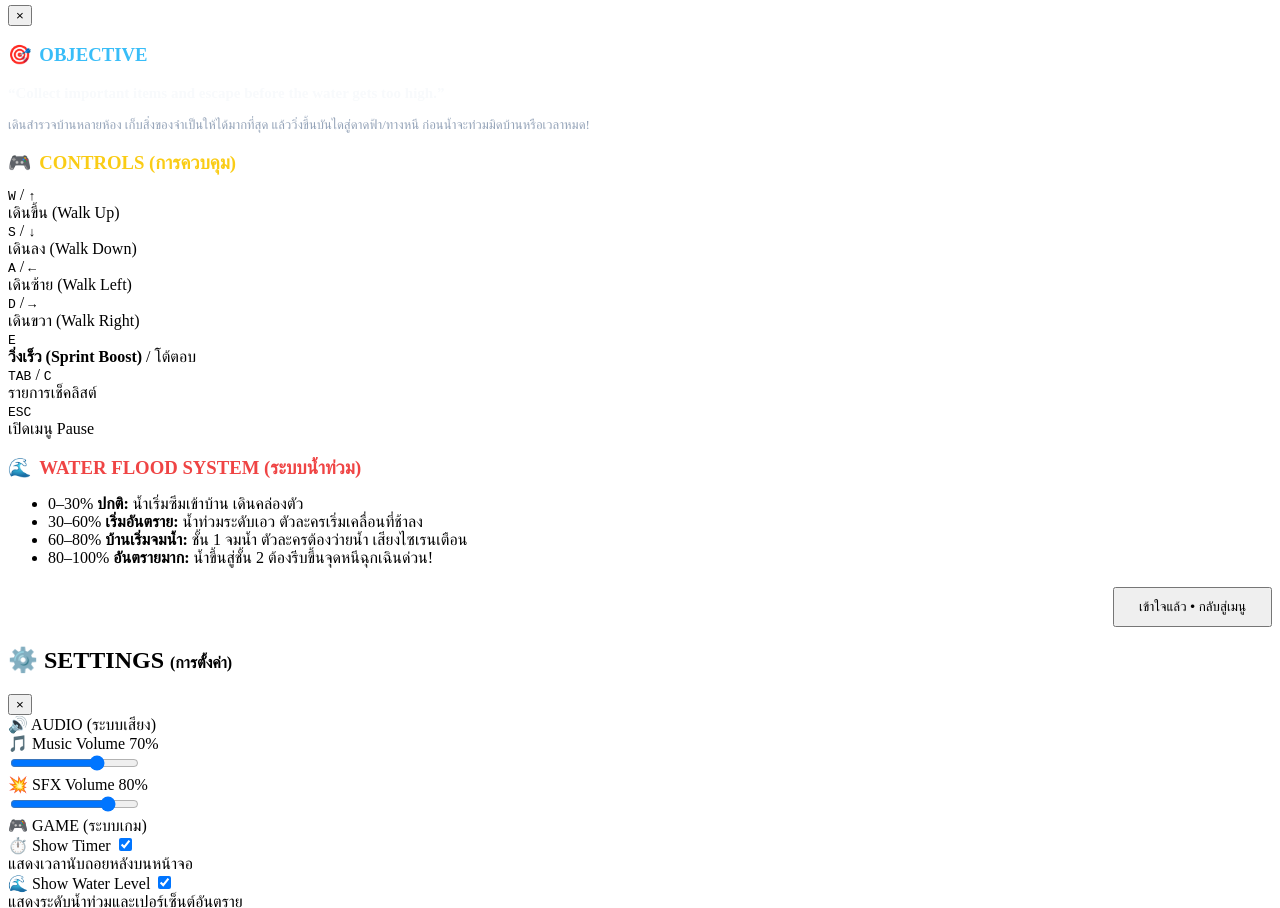
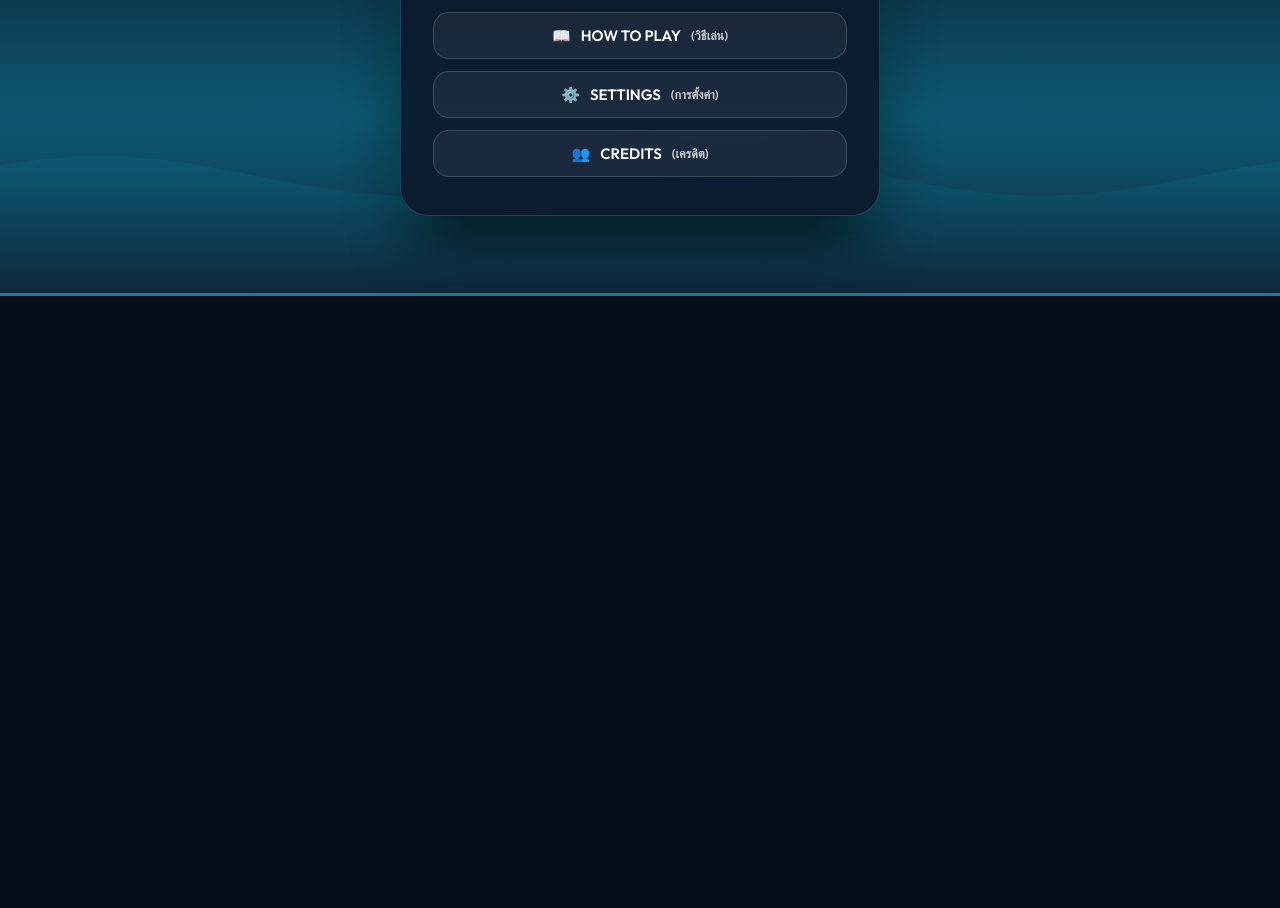
Before and after one commit to oweninohio/Water-In-HomeOFF, a website: page index.html in a window 1280 px wide. Shown: the part 504-1412 px from the top of the page. After the commit the page ends 800 px from the top, so only its background shows below. Drawn offline with Linux system fonts and the light colour scheme; files that its build step writes are made by us from their sources; the site is published under a folder, as on GitHub Pages, so addresses that start at the root find nothing.

Commit message:
Update stylesheet and script paths in index.html

```diff
--- a/index.html
+++ b/index.html
@@ -8,7 +8,7 @@
   <link rel="preconnect" href="https://fonts.googleapis.com">
   <link rel="preconnect" href="https://fonts.gstatic.com" crossorigin>
   <link href="https://fonts.googleapis.com/css2?family=Outfit:wght@300;400;500;600;700;800;900&family=Press+Start+2P&display=swap" rel="stylesheet">
-  <link rel="stylesheet" href="/src/style.css" />
+  <link rel="stylesheet" href="./style.css" />
 </head>
 <body>
   <!-- 2D Canvas for Game World & Character -->
@@ -571,6 +571,6 @@
 
   </div>
 
-  <script type="module" src="/src/main.js"></script>
+  <script type="module" src="./main.js"></script>
 </body>
 </html>
```
